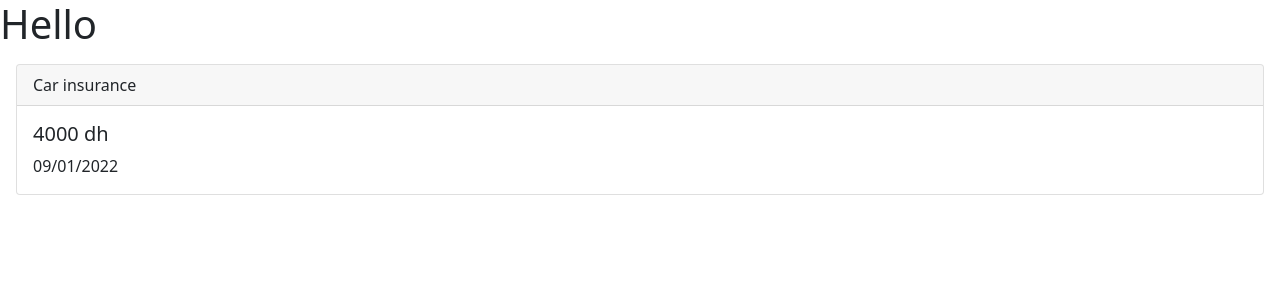
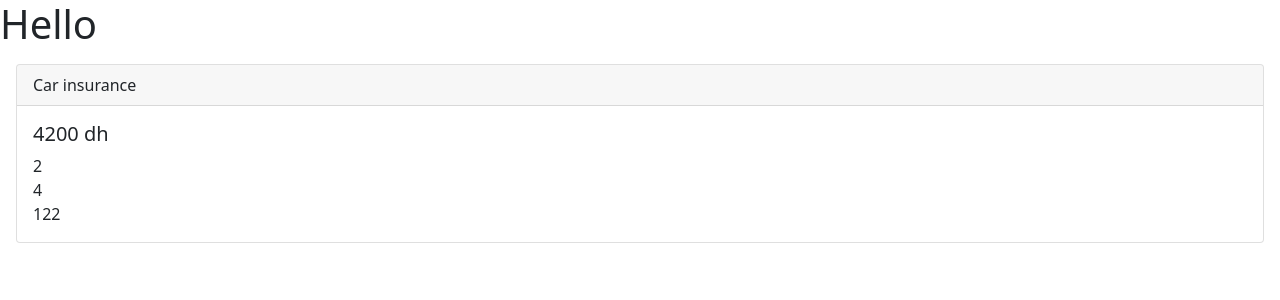
Before and after one commit to bouhouchmarouane/expenses-app, a React (Create React App) app: page / in a window 1280 px wide. Shown: the top 300 px of the page. Built offline with nearby package versions, Linux system fonts and the light colour scheme.

Commit message:
Add date in a different component

```diff
--- a/src/App.js
+++ b/src/App.js
@@ -1,10 +1,23 @@
-import ExpenseItem from "./components/ExpenseItem";
+import Expenses from "./components/Expenses";
 
 function App() {
+  const expenseItems = [
+    {
+      title: "Car  insurance",
+      amount: 4200,
+      date: new Date(),
+    },
+    {
+      title: "Gas",
+      amount: 300,
+      date: new Date(),
+    },
+  ];
+
   return (
     <div>
       <h1>Hello</h1>
-      <ExpenseItem></ExpenseItem>
+      <Expenses expenseItems={expenseItems}/>
     </div>
   );
 }
--- /dev/null
+++ b/src/components/ExpenseDate.js
@@ -0,0 +1,15 @@
+function ExpenseDate(props) {
+    const day = props.date.getDate();
+    const month = props.date.getMonth();
+    const year = props.date.getYear();
+
+    return (
+      <div>
+        <div>{day}</div>
+        <div>{month}</div>
+        <div>{year}</div>
+      </div>
+    );
+}
+
+export default ExpenseDate;
--- a/src/components/ExpenseItem.js
+++ b/src/components/ExpenseItem.js
@@ -1,10 +1,16 @@
-function ExpenseItem() {
+import ExpenseDate from "./ExpenseDate";
+
+function ExpenseItem(props) {
+    const title = props.title;
+    const amount = props.amount;
+    const date = props.date;
+
     return (
-      <div class="card m-3">
-        <div class="card-header">Car insurance</div>
-        <div class="card-body">
-          <h5 class="card-title">4000 dh</h5>
-          <p class="card-text">09/01/2022</p>
+      <div className="card m-3">
+        <div className="card-header">{title}</div>
+        <div className="card-body">
+          <h5 className="card-title">{amount} dh</h5>
+          <ExpenseDate date={date}/>
         </div>
       </div>
     );
--- /dev/null
+++ b/src/components/Expenses.js
@@ -0,0 +1,15 @@
+import ExpenseItem from "./ExpenseItem";
+
+function Expenses(props) {
+  return (
+    <div>
+      <ExpenseItem
+        title={props.expenseItems[0].title}
+        amount={props.expenseItems[0].amount}
+        date={props.expenseItems[0].date}
+      />
+    </div>
+  );
+}
+
+export default Expenses;
```
